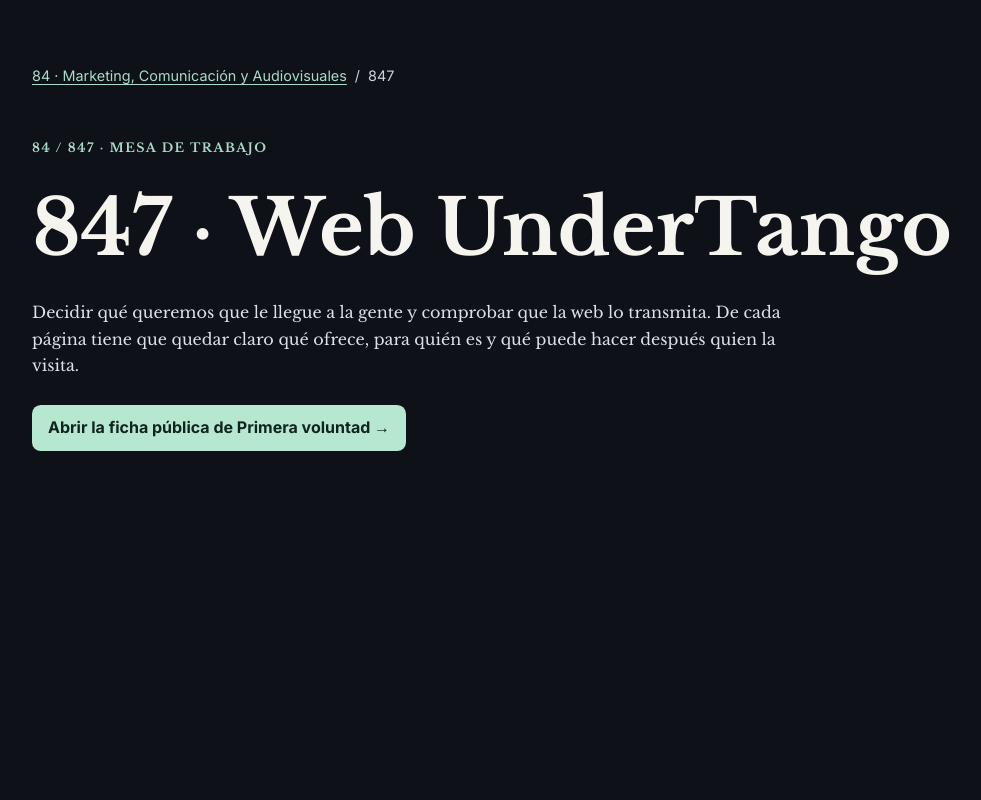
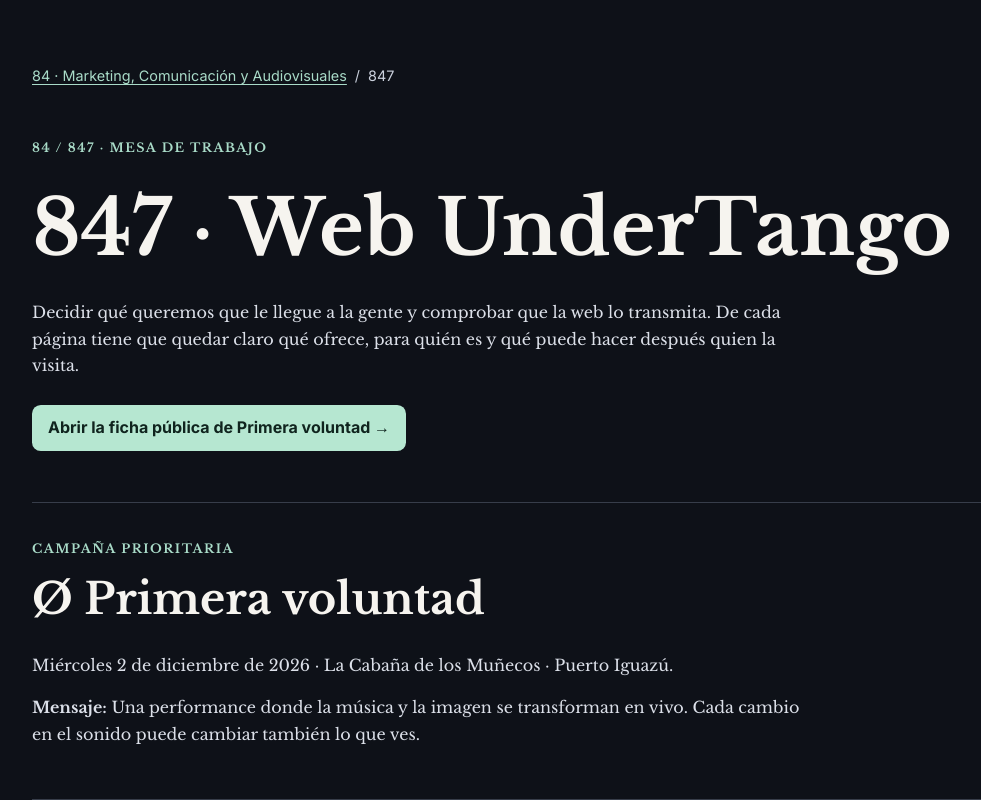
Before and after one commit to O-UnderTango-Club/UnderTangoWEBNextJS, a Next.js app: page /847 in a window 1280 px wide. Shown: the top 800 px of the page, without its empty margins (48-1029 px from the left). Built offline with nearby package versions, Linux system fonts and the light colour scheme.

Commit message:
847: mantener visibles las secciones fuera de la portada

```diff
--- a/app/847/web847.module.css
+++ b/app/847/web847.module.css
@@ -20,3 +20,8 @@
 .flyer{display:block;width:100%;height:auto;border-radius:.75rem}
 .page .date{color:#fff;font-weight:700}
 @media(max-width:44rem){.grid,.campaign{grid-template-columns:1fr}.campaign .hero{padding-top:1rem;padding-bottom:0}}
+
+/* The shared home animation must not hide sections on this standalone route. */
+.page section{opacity:1;transform:none;transition:none}
+.page section h2{text-align:left;display:block}
+.page section h2::after{content:none}
```
